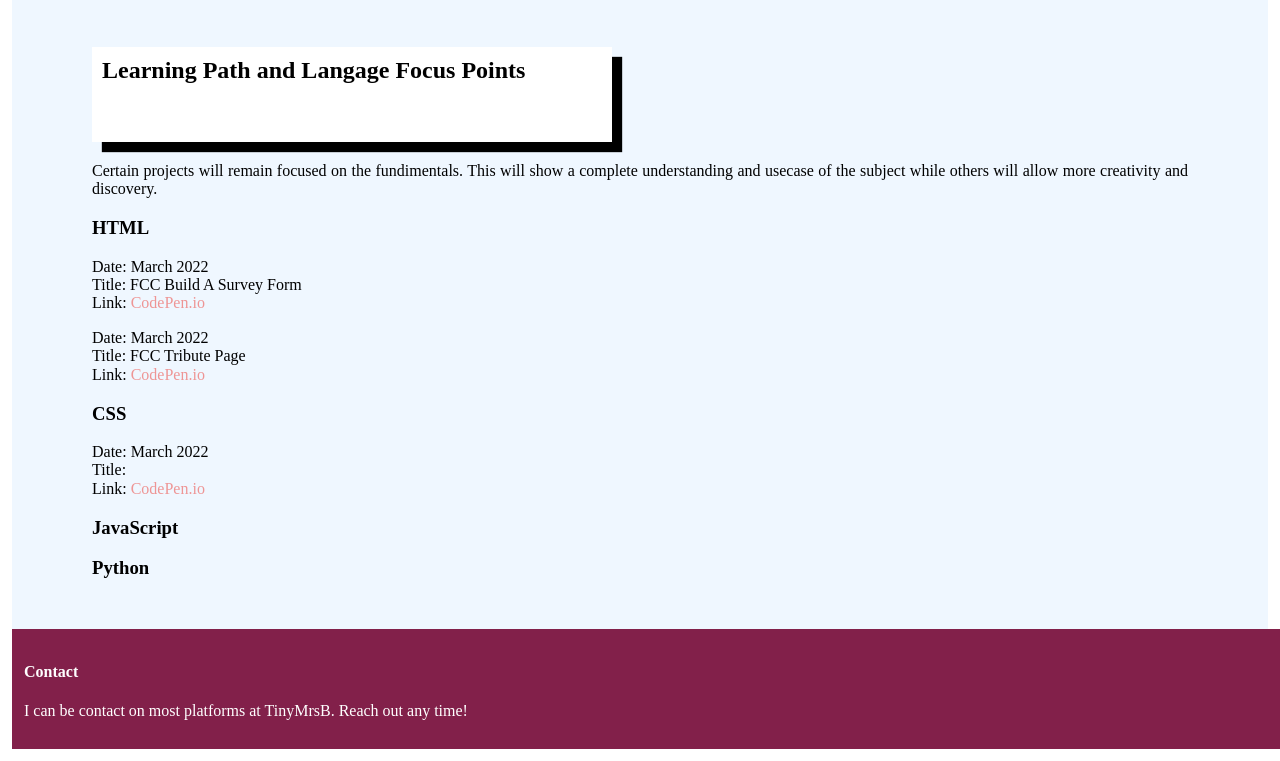
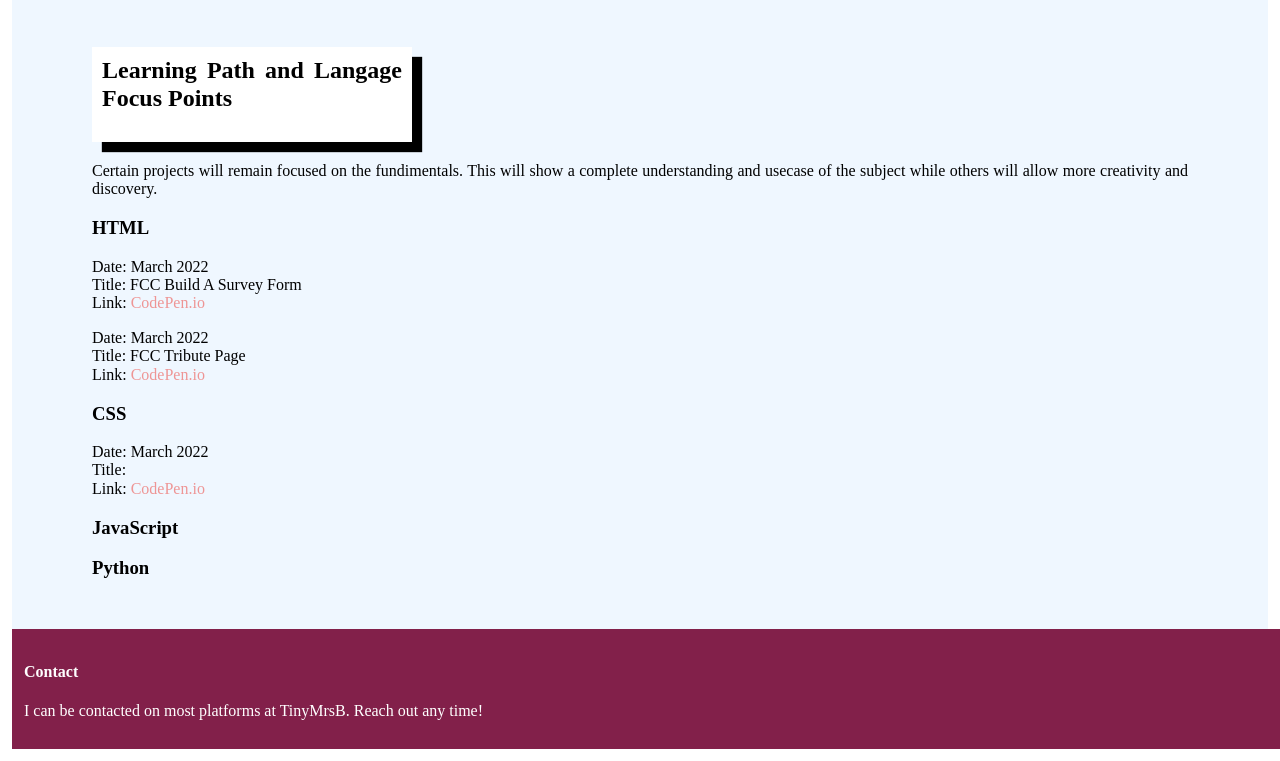
Before and after one commit to Tinymrsb/LivingJournal, a plain HTML site: page index.html in a window 1280 px wide. Shown: the part 532-1293 px from the top of the page. Drawn offline with Linux system fonts and the light colour scheme.

Commit message:
projects updated

```diff
--- a/index.html
+++ b/index.html
@@ -57,7 +57,7 @@
 
   <footer>
     <p id="contact"><h4>Contact</h4></p>
-    <p>I can be contact on most platforms at TinyMrsB. Reach out any time!</p>
+    <p>I can be contacted on most platforms at TinyMrsB. Reach out any time!</p>
   </footer>
 
 </body>
--- a/style.css
+++ b/style.css
@@ -21,7 +21,7 @@ h2 {
   text-align: justify;
   padding: 10px;
   background-color: white;
-  width: 500px;
+  width: 300px;
   height: 75px;
   box-shadow: 10px 10px 1px;
 }
```
Also changed, not shown: 1 other file.
